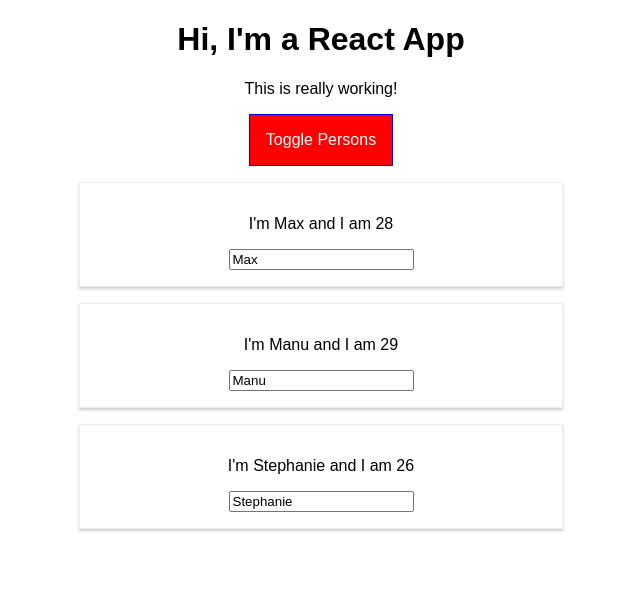
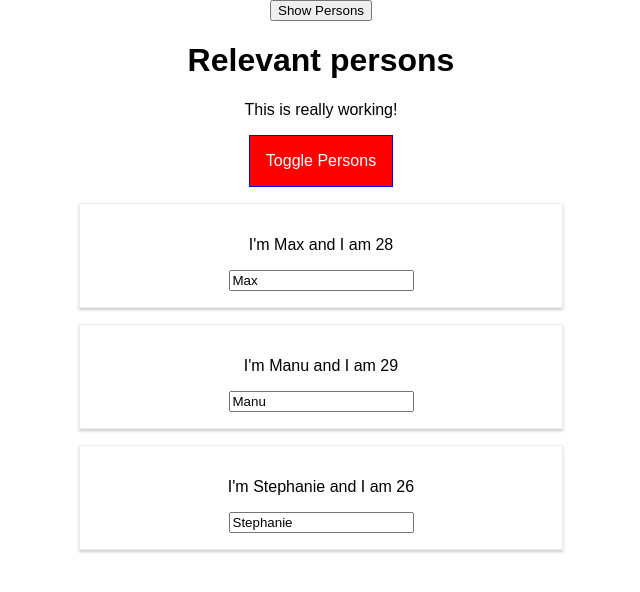
Before and after one commit to Serjkee/learn-react-app, a React app: page / in a window 1280 px wide. Both pictures are taken after a click on the button "Toggle Persons". Shown: the top 592 px of the page, without its empty margins (319-959 px from the left). Built offline with nearby package versions, Linux system fonts and the light colour scheme.

Commit message:
L83: adding prop-types dependencies in L84

```diff
--- a/src/components/Cockpit/Cockpit.js
+++ b/src/components/Cockpit/Cockpit.js
@@ -1,5 +1,6 @@
 import React from 'react';
 import classes from './Cockpit.css';
+import Aux from '../../hoc/Auxe';
 
 const cockpit = ( props ) => {
   let assignedClasses = [];
@@ -16,12 +17,14 @@
     }
 
   return(
-    <div className={classes.Cockpit}>
-      <h1>Hi, I'm a React App</h1>
-      <p className={assignedClasses.join(' ')}>This is really working!</p>
-      <button className={btnClass}
-        onClick={ props.clicked }> Toggle Persons </button>
-    </div>
+    <Aux>
+      <div className={classes.Cockpit}>
+        <h1>{ props.appTitle }</h1>
+        <p className={assignedClasses.join(' ')}>This is really working!</p>
+        <button className={btnClass}
+          onClick={ props.clicked }> Toggle Persons </button>
+      </div>
+    </Aux>
   );
 }
 
--- a/src/components/Persons/Person/Person.js
+++ b/src/components/Persons/Person/Person.js
@@ -1,14 +1,32 @@
-import React from 'react';
+import React, { Component } from 'react';
 import classes from './Person.css';
+import withClass from '../../../hoc/withClass';
+import Aux from '../../../hoc/Auxe';
 
-const person = ( props ) => {
-  return (
-    <div className={classes.Person}>
-      <p onClick={ props.click }> I'm { props.name } and I am { props.age }</p>
-      <p> { props.children}</p>
-      <input type="text" onChange={ props.changed } value={ props.name } />
-    </div>
-  )
-};
+class Person extends Component {
+  constructor( props ) {
+    super( props );
+    console.log('[Person.js] inside Constructor', props);
+  }
 
-export default person;
+  componentWillMount() {
+    console.log('Person.js inside component will mount');
+  }
+
+  componentDidMount() {
+    console.log('Person.js inside component did mount');
+  }
+
+  render() {
+    console.log('Person.js inside render');
+
+    return (
+      <Aux>
+        <p onClick={ this.props.click }> I'm { this.props.name } and I am { this.props.age }</p>
+        <p> { this.props.children}</p>
+        <input type="text" onChange={ this.props.changed } value={this.props.name } />
+      </Aux>
+  )};
+}
+
+export default withClass(Person, classes.Person);
--- a/src/components/Persons/Persons.js
+++ b/src/components/Persons/Persons.js
@@ -1,13 +1,50 @@
-import React from 'react';
+import React, { PureComponent } from 'react';
 import Person from './Person/Person';
 
-const persons = ( props ) =>   props.persons.map( (person, index) => {
-    return <Person
-    click={ () => props.clicked(index) }
-    name={person.name}
-    key={person.id}
-    age={person.age}
-    changed={ (event) => props.changed(event, person.id)}/>
-  } );
+class Persons extends PureComponent {
+  constructor( props ) {
+    super( props );
+    console.log('[Persons.js] inside Constructor', props);
+  }
 
-  export default persons;
+  componentWillMount() {
+    console.log('Persons.js inside component will mount');
+  }
+
+  componentDidMount() {
+    console.log('Persons.js inside component did mount');
+  }
+
+  componentWillReceiveProps(nextProps) {
+    console.log('Update persons.js inside componentWillReceiveProps', nextProps);
+  }
+
+  // shouldComponentUpdate(nextProps, nextState) {
+  //   console.log( 'Update persons.js inside shouldComponentUpdate', nextProps, nextState );
+  //   return nextProps.persons !== this.props.persons || nextProps.changed !== this.props.changed || nextProps.clicked !== this.props.clicked;
+  //   // return true;
+  // }
+
+  componentWillUpdate(nextProps, nextState) {
+    console.log( ' Update persons.js inside ccomponentwillUpdaye', nextProps, nextState);
+  }
+
+  componentDidUpdate() {
+    console.log('Update persons.js inside componentDidUpdate');
+  }
+
+  render() {
+    console.log('Persons.js inside render');
+
+    return this.props.persons.map( (person, index) => {
+      return <Person
+        click={ () => this.props.clicked(index) }
+        name={person.name}
+        key={person.id}
+        age={person.age}
+        changed={ (event) => this.props.changed(event, person.id)}/>
+      });
+  }
+}
+
+  export default Persons;
--- a/src/containers/App.js
+++ b/src/containers/App.js
@@ -1,22 +1,67 @@
-import React, { Component } from 'react';
+import React, { PureComponent } from 'react';
 import classes from './App.css';
 import Persons from '../components/Persons/Persons';
 import Cockpit from '../components/Cockpit/Cockpit';
+import Aux from '../hoc/Auxe';
+import withClass from '../hoc/withClass';
 
-class App extends Component {
-  state = {
+
+class App extends PureComponent {
+  constructor( props ) {
+    super( props );
+    console.log('[App.js] inside Constructor', props);
+    this.state = {
       persons: [
         { id: 'dgdg', name: 'Max', age: 28 },
         { id: 'afdgdfg', name: 'Manu', age: 29 },
         { id: 'dfgfg', name: 'Stephanie', age: 26 }
       ],
       otherState: 'some other value',
-    showPersons: false
+      showPersons: false,
+      toggleClicked: 0
+    };
+  }
+
+  // state = {
+  //   persons: [
+  //     { id: 'dgdg', name: 'Max', age: 28 },
+  //     { id: 'afdgdfg', name: 'Manu', age: 29 },
+  //     { id: 'dfgfg', name: 'Stephanie', age: 26 }
+  //   ],
+  //   otherState: 'some other value',
+  //   showPersons: false
+  // }
+
+  componentWillMount() {
+    console.log('App.js inside component will mount');
+  }
+
+  componentDidMount() {
+    console.log('App.js inside component did mount');
+  }
+
+  // shouldComponentUpdate(nextProps, nextState) {
+  //   console.log( 'Update app.js inside shouldComponentUpdate', nextProps, nextState );
+  //   return nextState.persons !== this.state.persons || nextState.showPersons !== this.state.showPersons;
+  //   // return true;
+  // }
+
+  componentWillUpdate(nextProps, nextState) {
+    console.log( ' Update app.js inside ccomponentwillUpdaye', nextProps, nextState);
+  }
+
+  componentDidUpdate() {
+    console.log('Update app.js inside componentDidUpdate');
   }
 
   togglePersonsHandler = () => {
     const doesShow = this.state.showPersons;
-    this.setState({showPersons: !doesShow});
+    this.setState((prevState, props) => {
+      return {
+        showPersons: !doesShow,
+        toggleClicked: prevState.toggleClicked + 1
+      }
+    });
   }
 
   nameChangedHandler = ( event, id ) => {
@@ -43,6 +88,7 @@
   }
 
   render() {
+    console.log('App.js inside render');
     let persons = null;
 
     if (this.state.showPersons) {
@@ -53,15 +99,17 @@
     }
 
     return (
-      <div className={classes.App}>
+      <Aux>
+        <button onClick={ () => {this.setState({showPersons: true})} }>Show Persons</button>
           <Cockpit
+            appTitle={this.props.title}
             showPersons={this.state.showPersons}
             clicked={this.togglePersonsHandler}
             persons={this.state.persons}/>
           {persons}
-      </div>
+      </Aux>
     );
   }
 }
 
-export default App;
+export default withClass(App, classes.App);
--- /dev/null
+++ b/src/hoc/Auxe.js
@@ -0,0 +1,3 @@
+const aux = ( props ) => props.children;
+
+export default aux;
--- /dev/null
+++ b/src/hoc/withClass.js
@@ -0,0 +1,23 @@
+import React, { Component } from 'react';
+
+// const withClass = ( WrappedComponent, className ) => {
+//   return(props) => (
+//     <div className={className}>
+//       <WrappedComponent {...props} />
+//     </div>
+//   )
+// }
+
+const withClass = ( WrappedComponent, className ) => {
+  return class extends Component {
+    render() {
+      return (
+        <div className={className}>
+          <WrappedComponent {...this.props} />
+        </div>
+      )
+    }
+  }
+}
+
+export default withClass;
--- a/src/index.js
+++ b/src/index.js
@@ -4,5 +4,5 @@
 import App from './containers/App';
 import registerServiceWorker from './registerServiceWorker';
 
-ReactDOM.render(<App />, document.getElementById('root'));
+ReactDOM.render(<App title='Relevant persons' />, document.getElementById('root'));
 registerServiceWorker();
```
Lines whose indentation alone changed are shown as unchanged.
